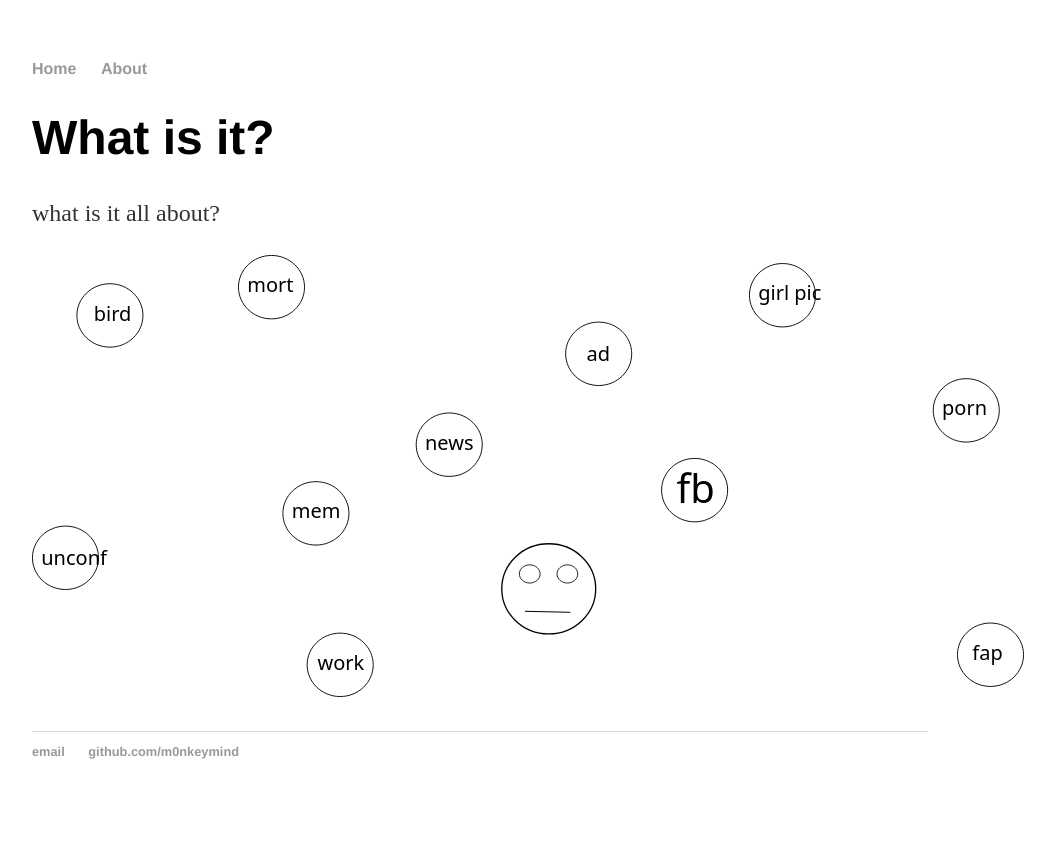
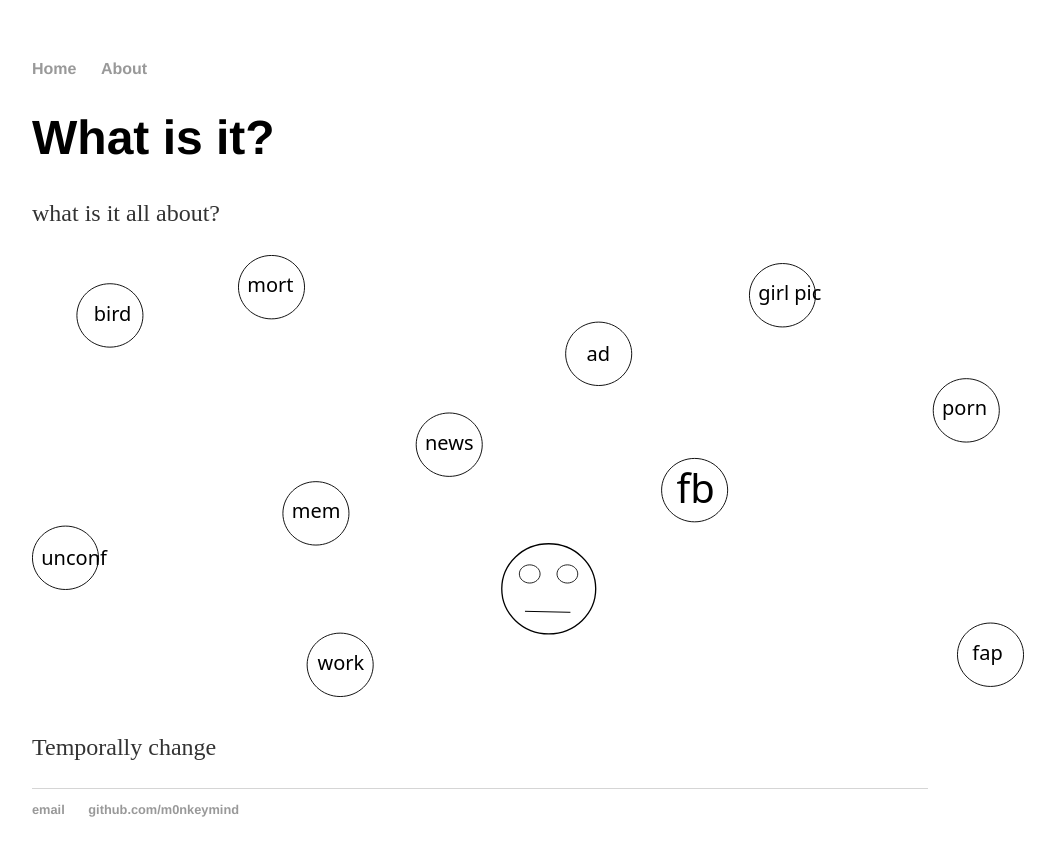
Before and after one commit to m0nkeymind/m0nkeymind.github.io, a Jekyll site: the page built from _articles/what-is-it.md, in a window 1280 px wide. Shown: the top 856 px of the page, without its empty margins (160-1215 px from the left). Built offline with Jekyll 4.4.1, drawn with Linux system fonts in a browser that asks for light colours; Markdown is read by kramdown in place of the engine named in the settings.

Commit message:
change config of markdown to redcarpet

```diff
--- a/_articles/what-is-it.md
+++ b/_articles/what-is-it.md
@@ -5,3 +5,5 @@
 what is it all about?
 
 ![My helpful screenshot]({{ site.url }}/images/bob2.svg)
+
+Temporally change
--- a/_config.yml
+++ b/_config.yml
@@ -1,5 +1,7 @@
 name: M0nkey Mind
-markdown: kramdown
+markdown: redcarpet
+redcarpet:
+  extensions: ["no_intra_emphasis", "fenced_code_blocks", "autolink", "tables", "with_toc_data"]
 permalink: /:title/
 collections:
   articles:
```
